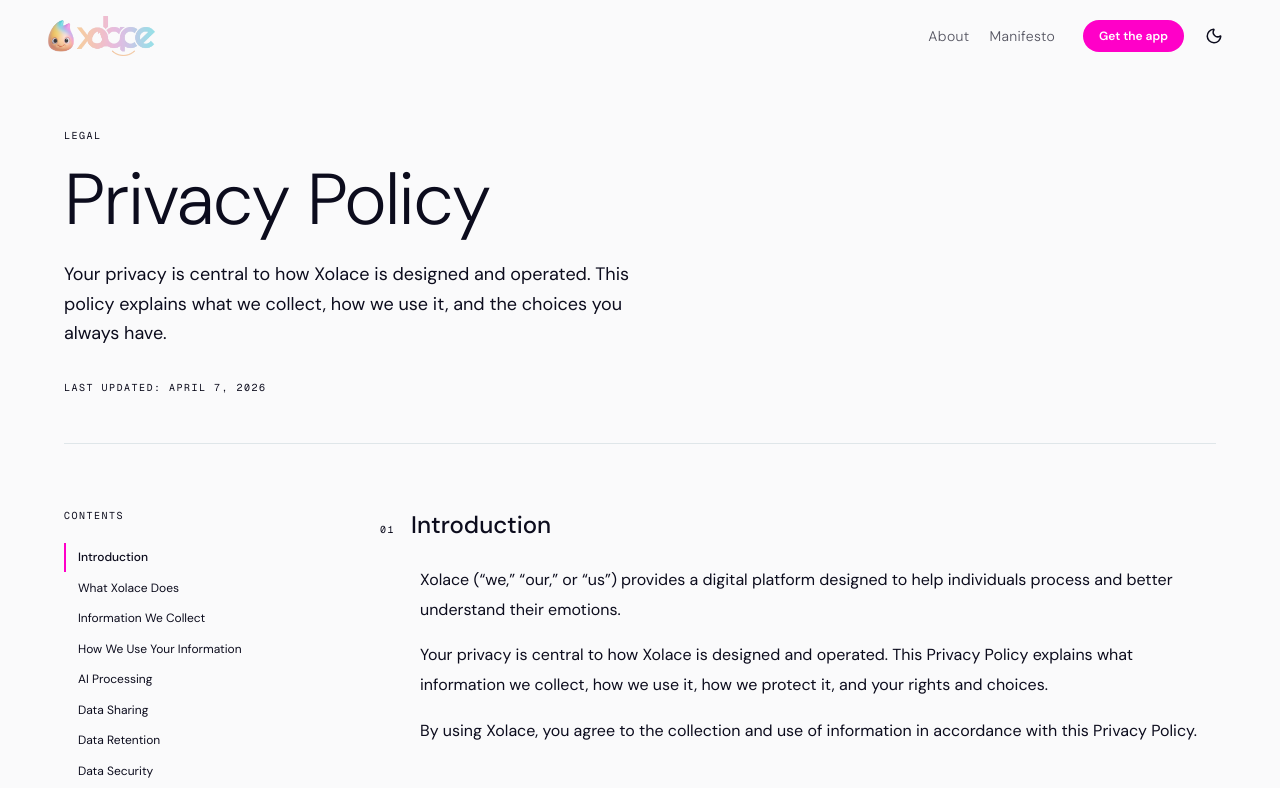
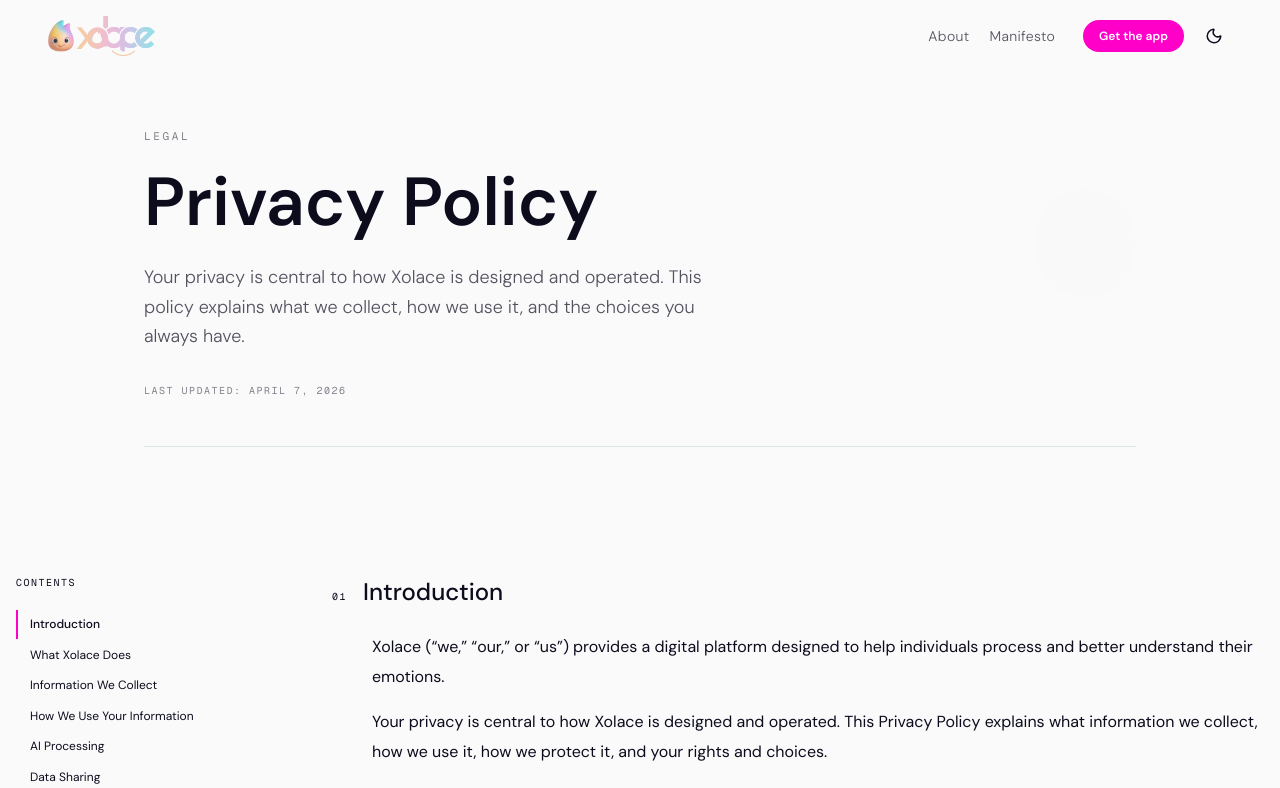
Before and after one commit to xolace-official/xolace_mobile_site, a Next.js app: page /privacy in a window 1280 px wide. Shown: the top 788 px of the page. Built offline with nearby package versions, Linux system fonts and the light colour scheme.

Commit message:
Chore priavcy page

```diff
--- a/components/privacy/PrivacyHero.tsx
+++ b/components/privacy/PrivacyHero.tsx
@@ -1,23 +1,52 @@
+"use client"
+
+import { m as motion } from "motion/react"
+
 export function PrivacyHero() {
   return (
-    <div className="mb-16">
-      <p className="mb-5 font-mono text-[10px] tracking-[0.15em] text-muted-foreground uppercase">
+    <section className="hero-pb relative overflow-hidden">
+      <div aria-hidden className="pointer-events-none absolute inset-0">
+        <div className="animate-gentle-pulse absolute -top-40 -right-20 h-[550px] w-[550px] rounded-full bg-primary/[0.05] blur-[140px]" />
+      </div>
+
+      <div className="section-container relative z-10">
+        <motion.p
+          initial={{ opacity: 0, y: 12 }}
+          animate={{ opacity: 1, y: 0 }}
+          transition={{ duration: 0.7, ease: [0.16, 1, 0.3, 1] }}
+          className="mb-5 font-mono text-[11px] tracking-[0.24em] text-muted-foreground/50 uppercase"
+        >
           Legal
-      </p>
-      <h1 className="mb-6 text-5xl leading-[1.02] font-light tracking-tight md:text-7xl">
+        </motion.p>
+
+        <motion.h1
+          initial={{ opacity: 0, y: 24 }}
+          animate={{ opacity: 1, y: 0 }}
+          transition={{ duration: 0.8, delay: 0.1, ease: [0.16, 1, 0.3, 1] }}
+          className="mb-6 font-serif text-5xl leading-[1.1] font-semibold text-foreground md:text-6xl lg:text-[4.25rem]"
+        >
           Privacy Policy
-      </h1>
-      <p className="max-w-xl font-serif text-base leading-relaxed text-muted-foreground md:text-lg">
+        </motion.h1>
+
+        <motion.p
+          initial={{ opacity: 0, y: 16 }}
+          animate={{ opacity: 1, y: 0 }}
+          transition={{ duration: 0.8, delay: 0.2, ease: [0.16, 1, 0.3, 1] }}
+          className="max-w-xl text-base leading-relaxed font-light text-muted-foreground/70 md:text-lg"
+        >
           Your privacy is central to how Xolace is designed and operated. This
           policy explains what we collect, how we use it, and the choices you
           always have.
-      </p>
+        </motion.p>
+
         <div className="mt-8 flex items-center gap-6">
-        <span className="font-mono text-[10px] tracking-[0.15em] text-muted-foreground uppercase">
+          <span className="font-mono text-[10px] tracking-[0.15em] text-muted-foreground/50 uppercase">
             Last Updated: April 7, 2026
           </span>
         </div>
+
         <div className="mt-12 border-t border-border" />
       </div>
+    </section>
   )
 }
--- a/components/privacy/page/PrivacyPage.tsx
+++ b/components/privacy/page/PrivacyPage.tsx
@@ -25,10 +25,9 @@ const sections: TocSection[] = [
 export function PrivacyPage() {
   return (
     <main className="pt-32 pb-28">
-      <div className="mx-auto max-w-screen-xl px-8 md:px-12 lg:px-16">
       <PrivacyHero />
 
-        <div className="grid grid-cols-1 gap-16 lg:grid-cols-[220px_1fr] xl:gap-24">
+      <div className="section-container-wide grid grid-cols-1 gap-16 lg:grid-cols-[220px_1fr] xl:gap-24">
         {/* Sticky Sidebar TOC — desktop only */}
         <aside className="hidden lg:block">
           <div className="sticky top-32">
@@ -41,7 +40,6 @@ export function PrivacyPage() {
           <PrivacyContent />
         </article>
       </div>
-      </div>
     </main>
   )
 }
```
Lines whose indentation alone changed are shown as unchanged.
